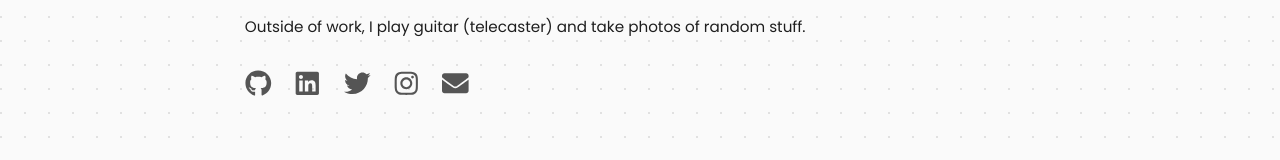
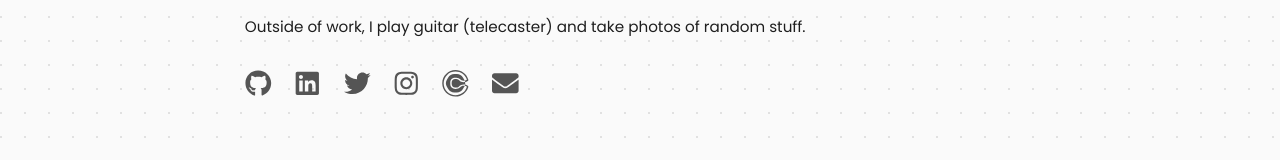
Before and after one commit to esceptico/website, a Next.js app: page / in a window 1280 px wide. Shown: the part 464-624 px from the top of the page. Built offline with nearby package versions, Linux system fonts and the light colour scheme.

Commit message:
add calendly link

```diff
--- a/src/app/globals.css
+++ b/src/app/globals.css
@@ -32,6 +32,7 @@ html.dark {
   --social-linkedin: #7eb8da;
   --social-twitter: #8ecae6;
   --social-instagram: #e6a4b4;
+  --social-calendly: #7eb5e6;
 }
 
 /* Light theme: muted/subdued colors for social icons */
@@ -40,6 +41,7 @@ html:not(.dark) {
   --social-linkedin: #0369a1;
   --social-twitter: #0284c7;
   --social-instagram: #be185d;
+  --social-calendly: #0059b3;
 }
 
 /* ============================================
@@ -115,6 +117,10 @@ button:focus-visible {
   will-change: transform;
 }
 
+.social-icon svg {
+  fill: currentColor;
+}
+
 .social-icon:hover {
   transform: scale(1.1);
 }
@@ -133,6 +139,10 @@ button:focus-visible {
 
 .social-icon--instagram:hover {
   color: var(--social-instagram);
+}
+
+.social-icon--calendly:hover {
+  color: var(--social-calendly);
 }
 
 .social-icon--email:hover {
--- a/src/components/content/PersonalInfo.tsx
+++ b/src/components/content/PersonalInfo.tsx
@@ -2,6 +2,7 @@
 
 import HackerTextEffect from './HackerTextEffect';
 import { FaGithub, FaLinkedin, FaEnvelope, FaInstagram, FaTwitter } from 'react-icons/fa';
+import { SiCalendly } from 'react-icons/si';
 import Link from 'next/link';
 import { socialLinks, hackerTextItems, aboutMarkdown, getTimeBasedGreeting } from '@/personal-content';
 import { useState, useEffect, useMemo } from 'react';
@@ -147,6 +148,15 @@ export const PersonalInfo = () => {
         >
           <FaInstagram className="w-7 h-7" />
         </Link>
+        <Link
+          href={socialLinks.calendly}
+          target="_blank"
+          rel="noopener noreferrer"
+          className="social-icon social-icon--calendly"
+          aria-label="Calendly"
+        >
+          <SiCalendly className="w-7 h-7" />
+        </Link>
         <a
           href={socialLinks.email}
           className="social-icon social-icon--email"
--- a/src/personal-content.ts
+++ b/src/personal-content.ts
@@ -7,6 +7,7 @@ export const socialLinks = {
   linkedin: 'https://linkedin.com/in/esceptico',
   twitter: 'https://x.com/postimortem',
   instagram: 'https://instagram.com/timurmurmur',
+  calendly: 'https://calendly.com/ganiev-tmr/30min',
   email: 'mailto:ganiev.tmr@gmail.com'
 } as const;
 
```
